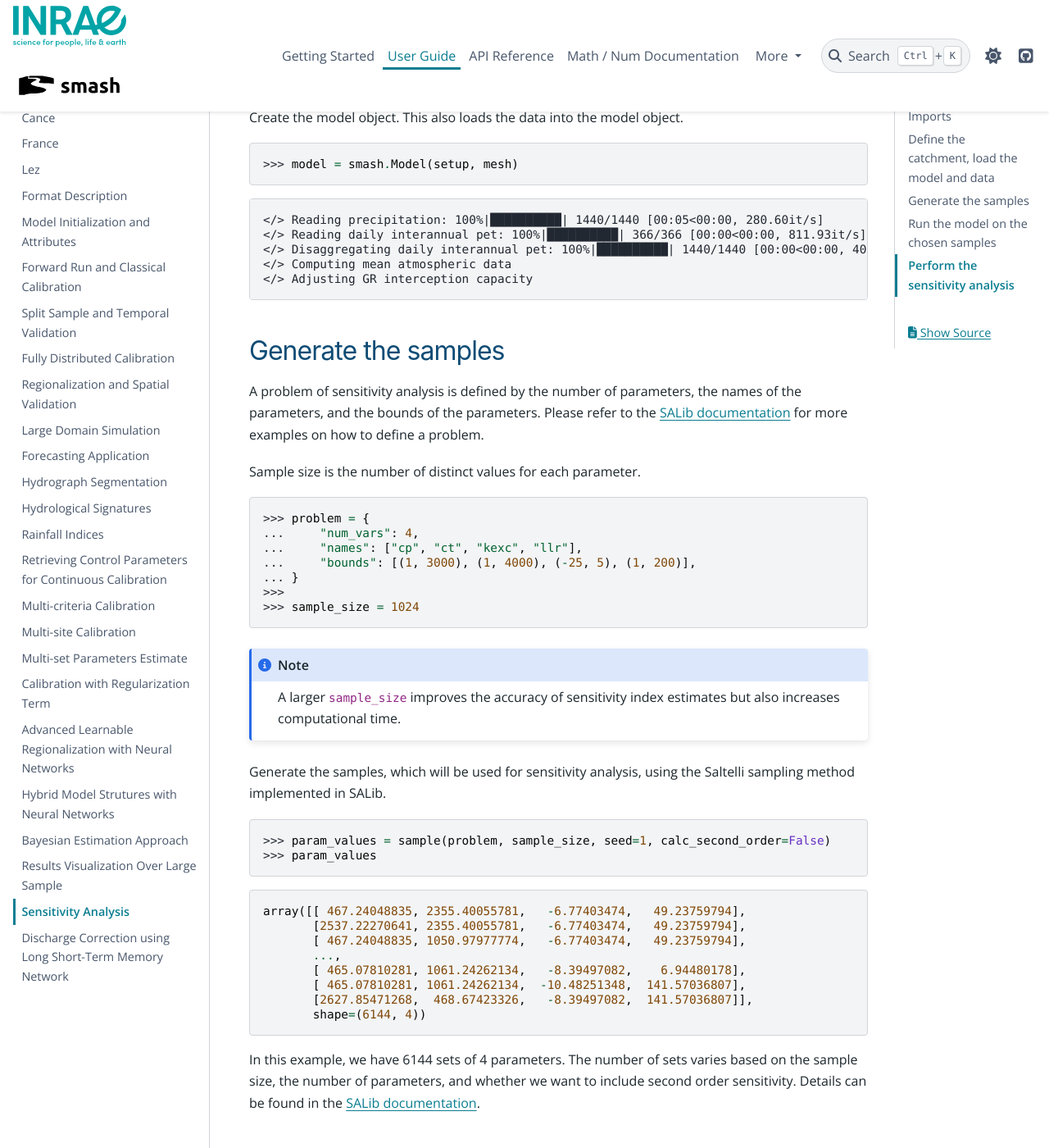
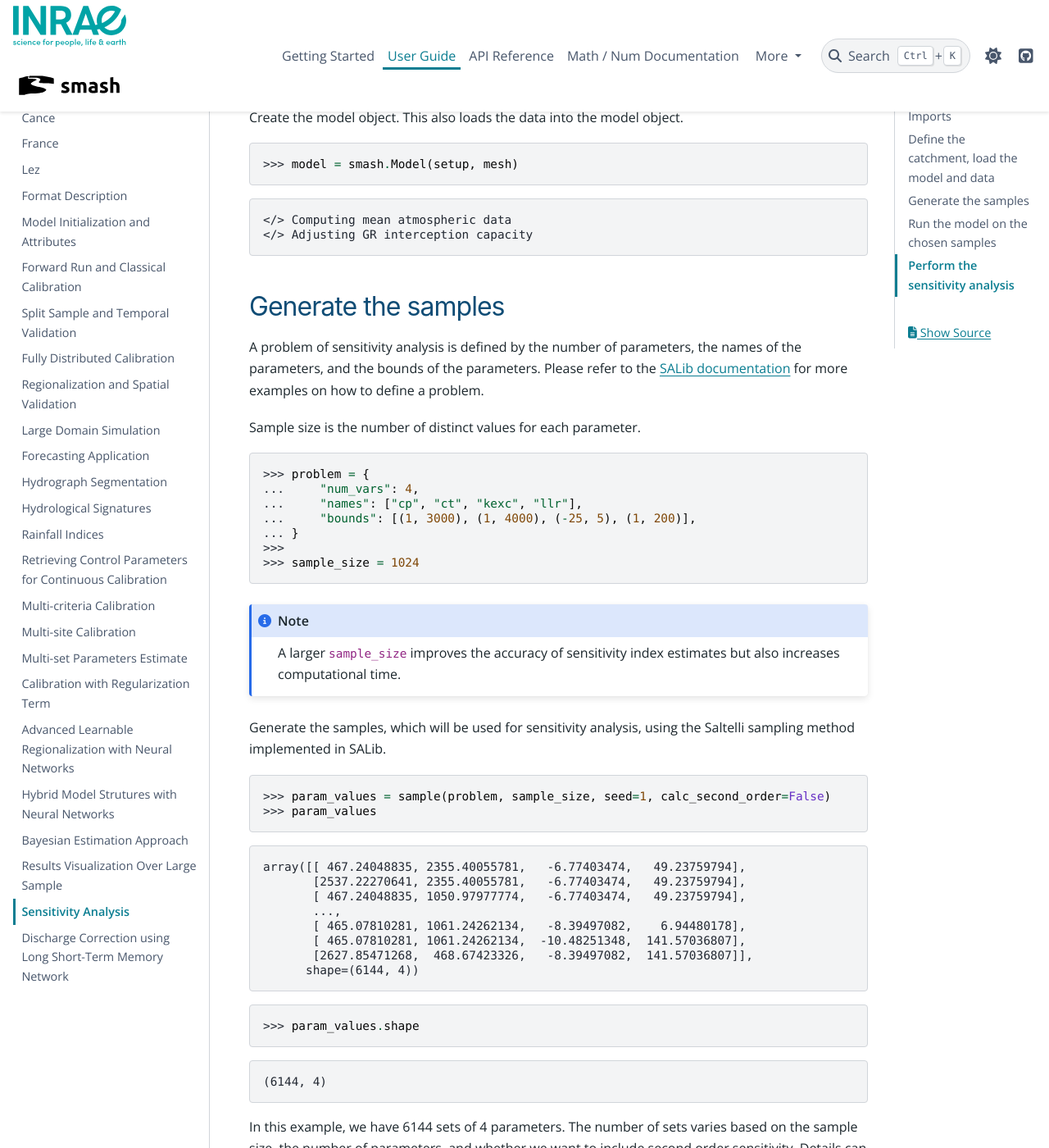
Before and after one commit to DassHydro/smash, a Sphinx documentation site: the page built from doc/source/user_guide/post_processing_external_tools/sensitivity_analysis.rst, in a window 1280 px wide and 1400 px high, scrolled down 1003 px. Shown: the whole window at 82% size. Built offline with Sphinx 7.4.7 and the PyData theme 0.15.4, drawn with Linux system fonts in a browser that asks for light colours; pages that are not in the unit, such as notebooks, are missing from menus; the version number could not be read and is left out; cross-references to code outside the pages are shown as plain code; some of the changed text lies outside the part shown.

Commit message:
DOC: improve sensitivity analysis doc: set seed, clarify output; test pyexec_rst.py

```diff
--- a/doc/source/user_guide/post_processing_external_tools/sensitivity_analysis.rst
+++ b/doc/source/user_guide/post_processing_external_tools/sensitivity_analysis.rst
@@ -52,11 +52,8 @@
 
     >>> model = smash.Model(setup, mesh)
 
-.. parsed-literal::
+.. code-block:: output
 
-    </> Reading precipitation: 100%|██████████| 1440/1440 [00:05<00:00, 280.60it/s]
-    </> Reading daily interannual pet: 100%|██████████| 366/366 [00:00<00:00, 811.93it/s]
-    </> Disaggregating daily interannual pet: 100%|██████████| 1440/1440 [00:00<00:00, 40575.31it/s]
     </> Computing mean atmospheric data
     </> Adjusting GR interception capacity
 
@@ -91,7 +88,7 @@
     >>> param_values = sample(problem, sample_size, seed=1, calc_second_order=False)
     >>> param_values
 
-.. parsed-literal::
+.. code-block:: output
 
     array([[ 467.24048835, 2355.40055781,   -6.77403474,   49.23759794],
            [2537.22270641, 2355.40055781,   -6.77403474,   49.23759794],
@@ -100,7 +97,15 @@
            [ 465.07810281, 1061.24262134,   -8.39497082,    6.94480178],
            [ 465.07810281, 1061.24262134,  -10.48251348,  141.57036807],
            [2627.85471268,  468.67423326,   -8.39497082,  141.57036807]],
-           shape=(6144, 4))
+          shape=(6144, 4))
+
+.. code-block:: python
+
+    >>> param_values.shape
+
+.. code-block:: output
+
+    (6144, 4)
 
 In this example, we have 6144 sets of 4 parameters. The number of sets varies based on
 the sample size, the number of parameters, and whether we want to include second order sensitivity.
@@ -198,32 +203,32 @@
 
 .. code-block:: python
 
-    >>> Si_nnse = analyze(problem, Y_nnse, print_to_console=False, calc_second_order=False)
+    >>> Si_nnse = analyze(problem, Y_nnse, print_to_console=False, calc_second_order=False, seed=1)
     >>> print('--- First order sensitivity analysis on NSE ---')
     >>> print('Sensitivity indices: ', Si_nnse['S1'])
     >>> print('Confidence intervals: ', Si_nnse['S1_conf'])
     >>>
-    >>> Si_crc = analyze(problem, Y_crc, print_to_console=False, calc_second_order=False)
+    >>> Si_crc = analyze(problem, Y_crc, print_to_console=False, calc_second_order=False, seed=1)
     >>> print('--- First order sensitivity analysis on CRC ---')
     >>> print('Sensitivity indices: ', Si_crc['S1'])
     >>> print('Confidence intervals: ', Si_crc['S1_conf'])
     >>>
-    >>> Si_eff = analyze(problem, Y_eff, print_to_console=False, calc_second_order=False)
+    >>> Si_eff = analyze(problem, Y_eff, print_to_console=False, calc_second_order=False, seed=1)
     >>> print('--- First order sensitivity analysis on Eff ---')
     >>> print('Sensitivity indices: ', Si_eff['S1'])
     >>> print('Confidence intervals: ', Si_eff['S1_conf'])
 
-.. parsed-literal::
+.. code-block:: output
 
     --- First order sensitivity analysis on NSE ---
     Sensitivity indices:  [ 0.55052169  0.20563381 -0.02693246  0.02273316]
-    Confidence intervals:  [0.24807971 0.28165997 0.0704906  0.01984534]
+    Confidence intervals:  [0.23071231 0.27603189 0.08007255 0.02181141]
     --- First order sensitivity analysis on CRC ---
     Sensitivity indices:  [1.55958585e-02 3.28269253e-01 4.15976060e-03 2.44881492e-06]
-    Confidence intervals:  [5.54563750e-01 3.00143536e-01 3.50225476e-01 5.25396648e-04]
+    Confidence intervals:  [0.55138231 0.29921365 0.26705503 0.00057764]
     --- First order sensitivity analysis on Eff ---
     Sensitivity indices:  [0.40991146 0.0829772  0.01993396 0.00846561]
-    Confidence intervals:  [0.25203485 0.15304919 0.04074188 0.01039334]
+    Confidence intervals:  [0.24355879 0.13125132 0.04128444 0.01077616]
 
 The sensitivity indices show the relative importance of each parameter in
 affecting the model outputs. A higher sensitivity index indicates that the
```
